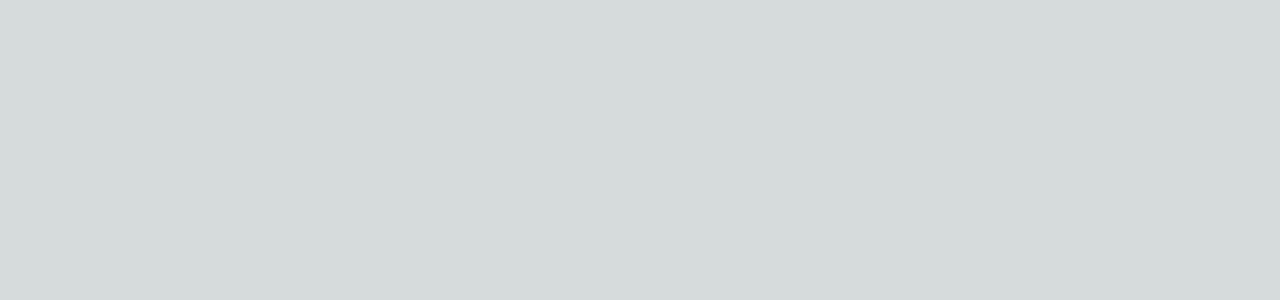
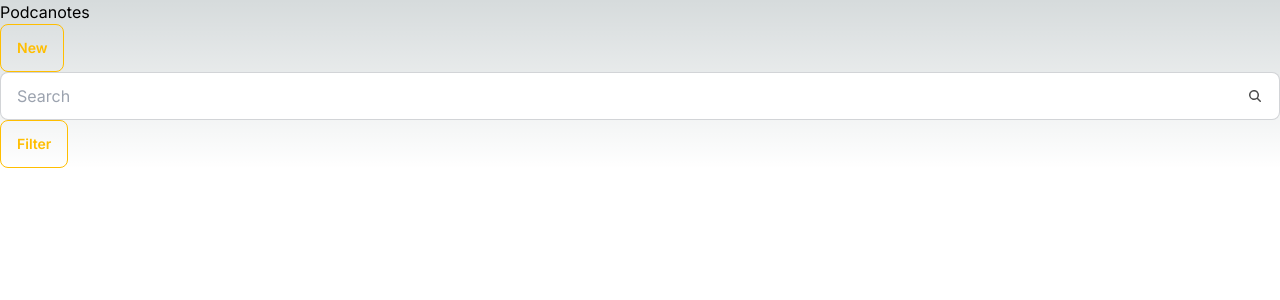
Before and after one commit to Strange-14M605/podcanotes, a Next.js app in the folder client/: page / in a window 1280 px wide. Shown: the top 300 px of the page. Built offline with nearby package versions, Linux system fonts and the light colour scheme.

Commit message:
before formatting component InputTextBox

```diff
--- /dev/null
+++ b/client/app/components/Header.jsx
@@ -0,0 +1,122 @@
+"use client";
+import React, { Fragment, useState } from "react";
+
+const Header = () => {
+  const [filter, setFilter] = useState("");
+
+  const [title, setTitle] = useState("");
+  const [note, setNote] = useState("");
+  const [tag, setTag] = useState("");
+  const [url, setURL] = useState("");
+
+  const addNote = () => {};
+  const filterNotes = () => {};
+
+  return (
+    <Fragment>
+      <h1>Podcanotes</h1>
+      {/* NEW */}
+      <button
+        className="btn btn-warning btn-outline"
+        onClick={() => document.getElementById("my_modal_2").showModal()}
+      >
+        New
+      </button>
+
+      {/* modal */}
+      <dialog id="my_modal_2" className="modal">
+        <div className="modal-box">
+          <form method="dialog">
+            {/* if there is a button in form, it will close the modal */}
+            <button className="btn btn-sm btn-circle btn-ghost absolute right-2 top-2">
+              ✕
+            </button>
+          </form>
+          <label className="input input-bordered flex items-center gap-2">
+            <input
+              type="text"
+              className="grow"
+              placeholder="Title"
+              onChange={(e) => setTitle(e.target.value)}
+              value={title}
+              required
+            />
+          </label>
+          <label className="input input-bordered flex items-center gap-2">
+            <input
+              type="text"
+              className="grow"
+              placeholder="Start typing here..."
+              onChange={(e) => setNote(e.target.value)}
+              value={note}
+              required
+            />
+          </label>
+          <label className="input input-bordered flex items-center gap-2">
+            <input
+              type="text"
+              className="grow"
+              placeholder="tag"
+              onChange={(e) => setTag(e.target.value)}
+              value={tag}
+              required
+            />
+          </label>
+          <label className="input input-bordered flex items-center gap-2">
+            <input
+              type="text"
+              className="grow"
+              placeholder="URL"
+              onChange={(e) => setURL(e.target.value)}
+              value={url}
+              required
+            />
+          </label>          <button
+            type="submit"
+            className="btn btn-warning btn-outline"
+            onClick={() => addNote()}
+          >
+            Create
+          </button>
+        </div>
+        <form method="dialog" className="modal-backdrop">
+          <button>close</button>
+        </form>
+      </dialog>
+
+      {/* FILTER */}
+      <form>
+        <label className="input input-bordered flex items-center gap-2">
+          <input
+            type="text"
+            className="grow"
+            placeholder="Search"
+            onChange={(e) => setFilter(e.target.value)}
+            value={filter}
+          />
+          <svg
+            xmlns="http://www.w3.org/2000/svg"
+            viewBox="0 0 16 16"
+            fill="currentColor"
+            className="h-4 w-4 opacity-70"
+          >
+            <path
+              fillRule="evenodd"
+              d="M9.965 11.026a5 5 0 1 1 1.06-1.06l2.755 2.754a.75.75 0 1 1-1.06 1.06l-2.755-2.754ZM10.5 7a3.5 3.5 0 1 1-7 0 3.5 3.5 0 0 1 7 0Z"
+              clipRule="evenodd"
+            />
+          </svg>
+        </label>
+        <button
+          type="submit"
+          className="btn btn-warning btn-outline"
+          onClick={() => filterNotes()}
+        >
+          Filter
+        </button>
+      </form>
+    </Fragment>
+  );
+};
+
+export default Header;
--- a/client/app/layout.js
+++ b/client/app/layout.js
@@ -1,5 +1,6 @@
 import { Inter } from "next/font/google";
 import "./globals.css";
+import Header from "./components/Header"
 
 const inter = Inter({ subsets: ["latin"] });
 
@@ -11,7 +12,10 @@ export const metadata = {
 export default function RootLayout({ children }) {
   return (
     <html lang="en">
-      <body className={inter.className}>{children}</body>
+      <body className={inter.className}>
+        <Header />
+        {children}
+        </body>
     </html>
   );
 }
--- a/client/tailwind.config.js
+++ b/client/tailwind.config.js
@@ -14,5 +14,7 @@ module.exports = {
       },
     },
   },
-  plugins: [],
+  plugins: [
+    require('daisyui'),
+  ],
 };
```
Also changed, not shown: client/package.json (+6 -5 lines), 1 other file (tests, documents, lock files or other folders).
